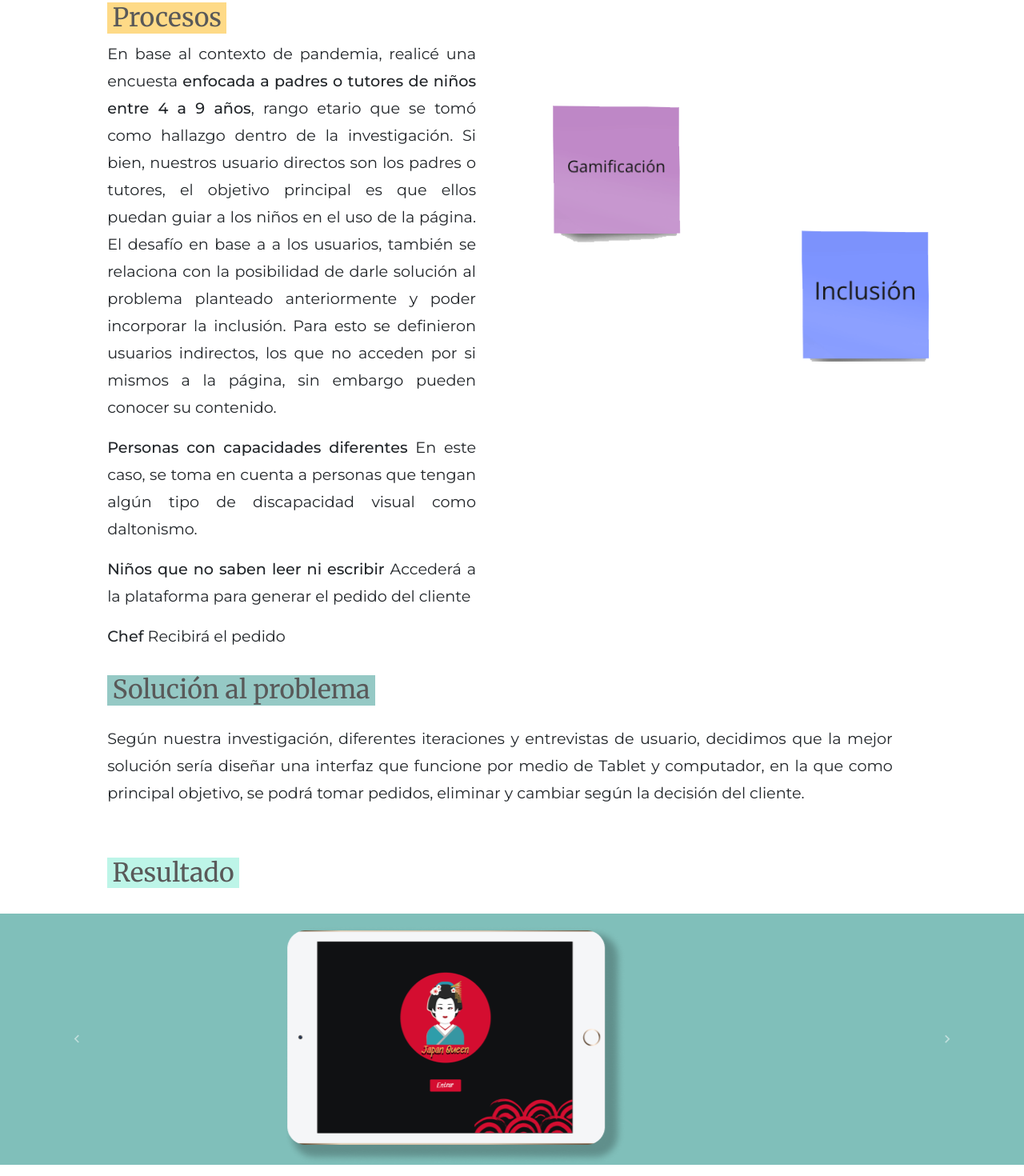
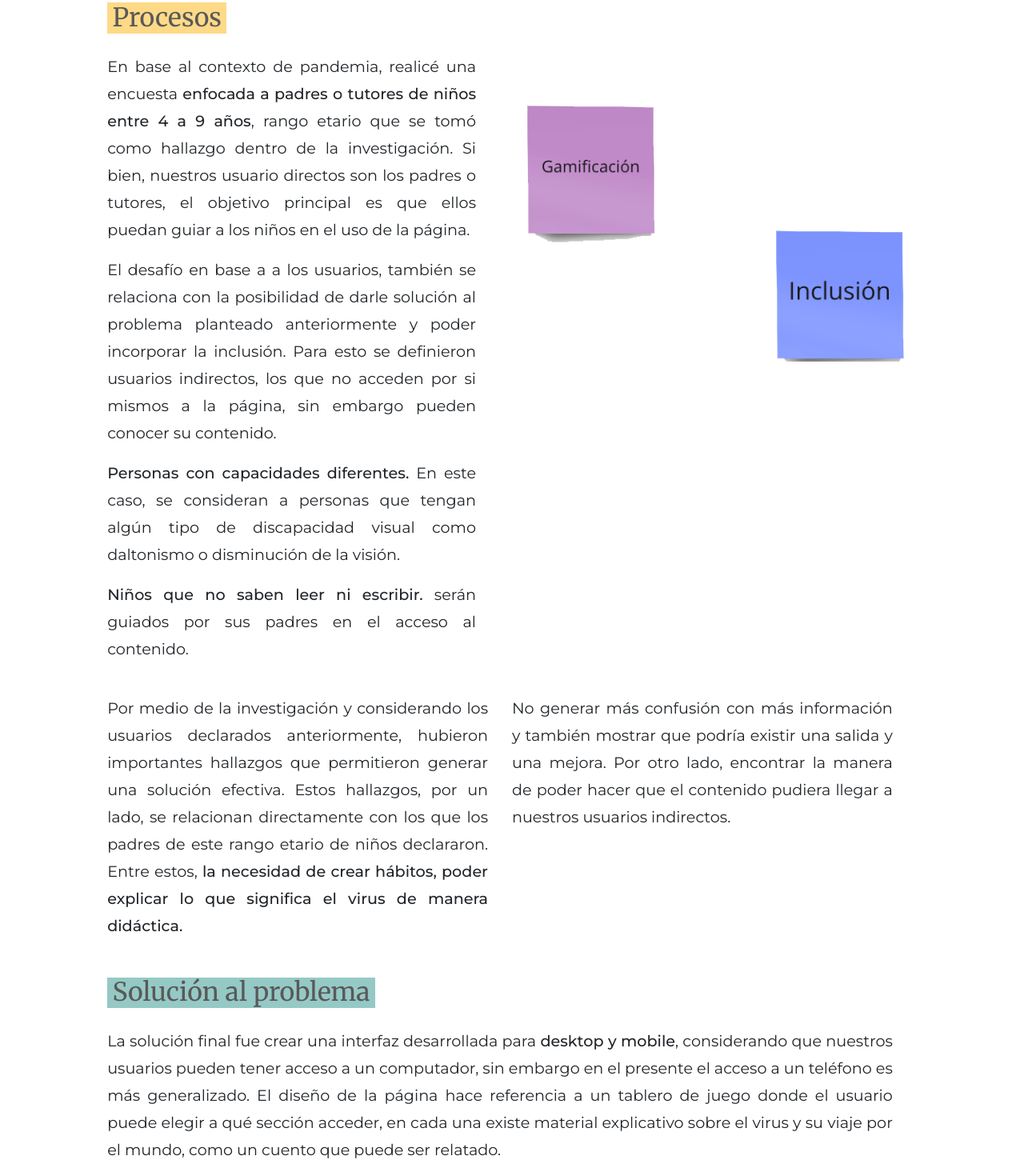
Before and after one commit to Carlareneedc/Portafolio-Final, a React (Create React App) app: page /Gav in a window 1280 px wide. Shown: the part 1660-3130 px from the top of the page at 80% size. Built offline with nearby package versions, Linux system fonts and the light colour scheme.

Commit message:
terminando vista gav

```diff
--- a/src/Components/Gav.jsx
+++ b/src/Components/Gav.jsx
@@ -299,7 +299,7 @@ class JapanQueen extends React.Component {
                   El contexto de la pandemia generó cambios en los hábitos de
                   todas las personas en el mundo, pero aún más en la vida de los
                   niños. Es difícil para ellos llegar a entender las
-                  implicancias de la pandemia considerando que son graves y no
+                  sus consecuencias, considerando que son graves y no
                   se deben tomar a la ligera. El desafío en este caso es
                   explicar por ejemplo, por qué no pueden abrazar a sus amigos,
                   ir al colegio o ver a sus familiares.
@@ -308,7 +308,7 @@ class JapanQueen extends React.Component {
                   Por otro lado considerar que en base al rango etario de estos
                   niños, hay muchos de ellos que no saben leer ni escribir, por
                   ende no podrán comprender información escrita. Así mismo poder
-                  considerar a personas con capacidades diferentes y también
+                 incluir a personas con capacidades diferentes y también
                   dificultades para acceder a WiFi.
                 </p>
               </div>
@@ -327,7 +327,7 @@ class JapanQueen extends React.Component {
                     Procesos
                   </mark>
                 </h5>
-                <p className="textoProcesos">
+                <p className="textoProcesosgav">
                   En base al contexto de pandemia, realicé una encuesta{" "}
                   <strong>
                     enfocada a padres o tutores de niños entre 4 a 9 años
@@ -335,23 +335,45 @@ class JapanQueen extends React.Component {
                   , rango etario que se tomó como hallazgo dentro de la
                   investigación. Si bien, nuestros usuario directos son los
                   padres o tutores, el objetivo principal es que ellos puedan
-                  guiar a los niños en el uso de la página. El desafío en base a a los usuarios, también se relaciona con la posibilidad de darle solución al problema planteado anteriormente y poder incorporar la inclusión. Para esto se definieron usuarios indirectos, los que no acceden por si mismos a la página, sin embargo pueden conocer su contenido.
+                  guiar a los niños en el uso de la página.
                 </p>
+                <p className="eldesafio">El desafío en base a a los usuarios, también se relaciona con la posibilidad de darle solución al problema planteado anteriormente y poder incorporar la inclusión. Para esto se definieron usuarios indirectos, los que no acceden por si mismos a la página, sin embargo pueden conocer su contenido.</p>
                 <p className="textopro">
-                  <strong>Personas con capacidades diferentes</strong> En este caso, se toma en cuenta a personas que tengan algún tipo de discapacidad visual como daltonismo.
+                  <strong>Personas con capacidades diferentes.</strong> En este caso, se consideran a personas que tengan algún tipo de discapacidad visual como daltonismo o disminución de la visión.
                 </p>
                 <p className="mesero">
-                  <strong>Niños que no saben leer ni escribir</strong> Accederá a la plataforma para generar
-                  el pedido del cliente
+                  <strong>Niños que no saben leer ni escribir.</strong> serán guiados por sus padres en el acceso al contenido.
                 </p>
-                <p className="chef">
-                  <strong>Chef </strong> Recibirá el pedido
-                </p>
+
               </div>
               <div className=" col-md-6 ">
                 <img src={gamificacion} className="gam" alt="gam" />
               </div>
-              <h5 className="textSolucion">
+              <div className="ctngav row ">
+          <div className="container col-sm-12 col-md-12">
+            <div className="row ">
+              <div className=" col-sm-12 col-md-6">
+
+                <p
+                  className="comoToda mt-4
+                "
+                >
+
+              Por medio de la investigación y considerando los usuarios declarados anteriormente, hubieron importantes hallazgos que permitieron generar una solución efectiva. Estos hallazgos, por un lado, se relacionan directamente con los que los padres de este rango etario de niños declararon. Entre estos, <strong>la necesidad de crear hábitos, poder explicar lo que significa el virus de manera didáctica.</strong>
+
+              </p>
+
+
+              </div>
+
+              <div className="col-md-6">
+
+                <p className=" entreestos ">No generar más confusión con más información y también mostrar que podría existir una salida y una mejora. Por otro lado, encontrar la manera de poder hacer que el contenido pudiera llegar a nuestros usuarios indirectos.</p>
+              </div>
+            </div>
+          </div>
+        </div>
+              <h5 className="textSoluciongav">
                 <mark
                   style={{
                     background: "rgba(39, 146, 138, 0.49)",
@@ -361,13 +383,8 @@ class JapanQueen extends React.Component {
                   Solución al problema
                 </mark>
               </h5>
-              <p className="segun">
-                Según nuestra investigación, diferentes iteraciones y
-                entrevistas de usuario, decidimos que la mejor solución sería
-                diseñar una interfaz que funcione por medio de Tablet y
-                computador, en la que como principal objetivo, se podrá tomar
-                pedidos, eliminar y cambiar según la decisión del cliente.
-              </p>
+
+              <p className="porotro"> La solución final fue crear una interfaz desarrollada para <strong>desktop y mobile</strong>, considerando que nuestros usuarios pueden tener acceso a un computador, sin embargo en el presente el acceso a un teléfono es más generalizado. El diseño de la página hace referencia a un tablero de juego donde el usuario puede elegir a qué sección acceder, en cada una existe material explicativo sobre el virus y su viaje por el mundo, como un cuento que puede ser relatado. </p><p className="cadaseccion">Cada sección también contiene imágenes alusivas al tema, caricaturas, audios y videos que corresponden a la serie de <strong>"Puma espuma y el escuadrón prevención"</strong>. Este material audiovisual <strong>soluciona el problema relacionado con los usuarios que poseen capacidades diferentes.</strong> Juegos y actividades para realizar en casa, además de material descargable, <strong>solucionando el problema relacionado al acceso limitado a wifi.</strong></p>
               <h5 className="resultado">
                 <mark
                   style={{
--- a/src/styleCSS/JapanQueen.css
+++ b/src/styleCSS/JapanQueen.css
@@ -20,7 +20,7 @@
     margin-top: 1rem;
 }
 
-.textJapan, .experienciaJapan, .elProblema, .procesos, .textSolucion, .resultado{
+.textJapan, .experienciaJapan, .elProblema, .procesos, .textSolucion, .resultado, .textSoluciongav{
     font-size: 2em;
     font-family: Merriweather;
     font-weight: 400;
@@ -29,7 +29,13 @@
     overflow: hidden;
     margin-top: 1rem;
 }
+.gav{
+    margin-top: 5.1rem;
+}
+.textSoluciongav{
+    margin-top: 2rem;
 
+}
 .que, .puedes{
     font-size: 2em;
     font-family: Merriweather;
@@ -47,13 +53,16 @@
     margin-top: 3rem;
     margin-bottom: 2rem;
 }
-.japanEs, .ux, .julio, .uxR, .proto, .ui, .comoToda, .desdeAqui, .aAlgunos, .cambian, .quien, .cliente,.gav, .textoProcesos, .textopro, .mesero, .chef, .segun, .textQue{
+.japanEs, .ux, .julio, .uxR, .proto, .ui, .comoToda,.cadaseccion, .entreestos, .desdeAqui, .aAlgunos, .cambian, .quien, .cliente,.gav, .textoProcesos,.pormedio, .textopro, .mesero, .chef, .segun, .textQue, .porotro, .textoProcesosgav, .eldesafio{
     font-family: Montserrat;
     font-weight: 400;
   font-size: 1.2em;
     line-height: 34px;
    text-align: justify;
 
+}
+.entreestos{
+    margin-top: 1.5rem;
 }
 
 .textQue{
@@ -98,10 +107,18 @@ padding-bottom: 1rem;
 
 }
 .gam{
-    margin-left: 5rem;
+    margin-left: 3rem;
     margin-top: 9rem;
     width: 37vw;
 }
+
+.porotro{
+    margin-top: 1rem;
+}
+.textoProcesosgav{
+    margin-top: 1rem;
+}
+
 /*.uxR {
     background: rgba(255, 150, 126, 1);
     width: 10vw;
@@ -141,9 +158,7 @@ padding-bottom: 1rem;
     margin-top: 4rem;
     overflow: hidden;
 }
-.gam{
-    margin-left: 5rem;
-}
+
 
 @media (min-width: 375px) and (max-width:768px) {
     .humans{
```
